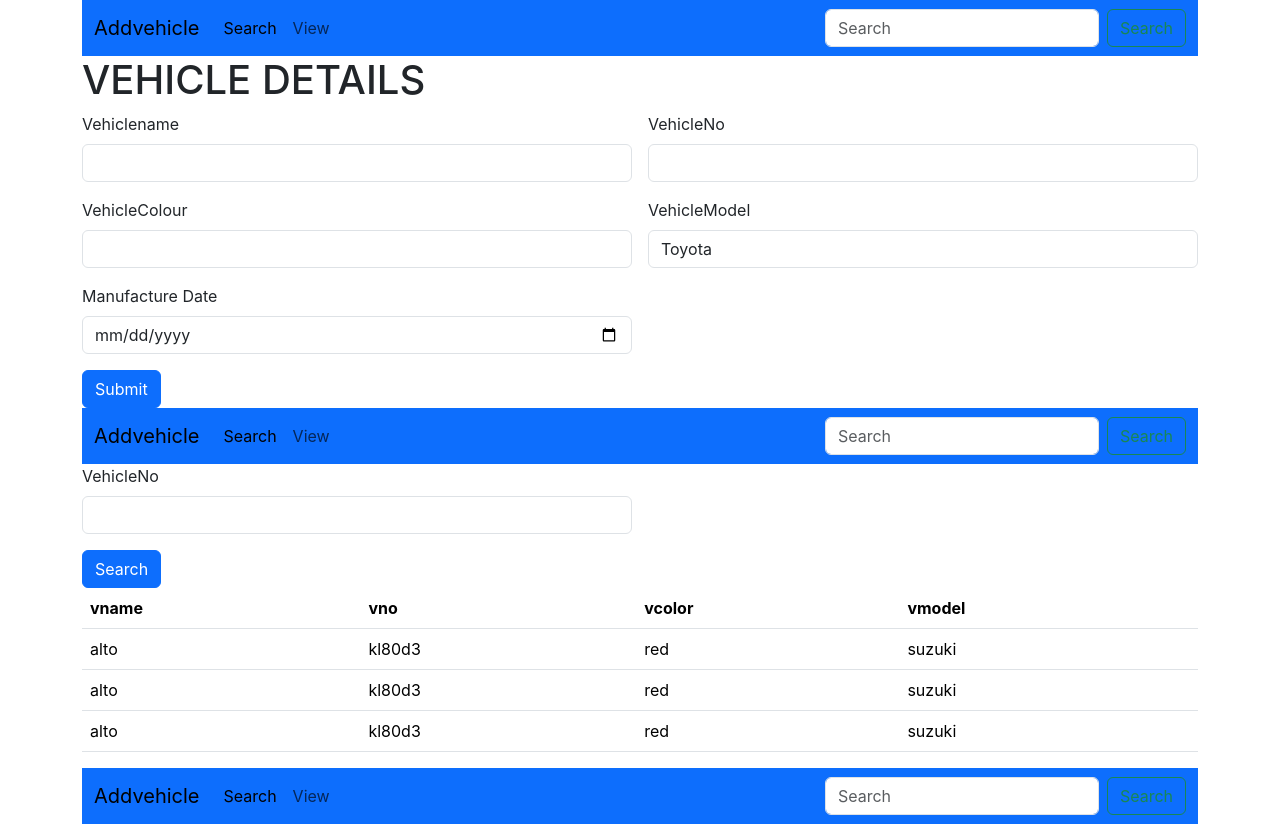
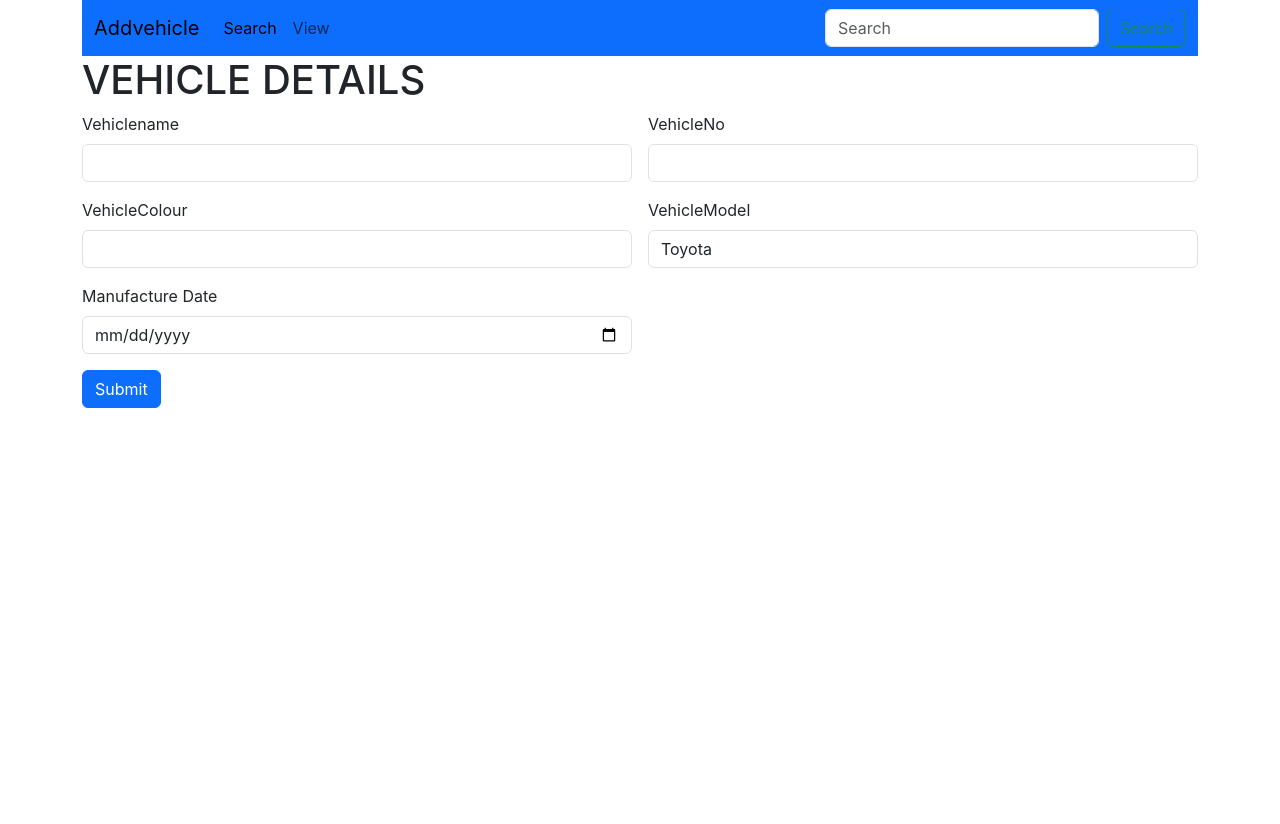
Before and after one commit to AnnaNThomas/vehiclerepo, a React (Create React App) app: page / in a window 1280 px wide. After the commit the page ends 800 px from the top, so only its background shows below. Built offline with nearby package versions, Linux system fonts and the light colour scheme.

Commit message:
vehicle before axios semidynamic

```diff
--- a/package.json
+++ b/package.json
@@ -6,8 +6,10 @@
     "@testing-library/jest-dom": "^5.17.0",
     "@testing-library/react": "^13.4.0",
     "@testing-library/user-event": "^13.5.0",
+    "axios": "^1.7.2",
     "react": "^18.3.1",
     "react-dom": "^18.3.1",
+    "react-router-dom": "^6.23.1",
     "react-scripts": "5.0.1",
     "web-vitals": "^2.1.4"
   },
--- a/src/App.js
+++ b/src/App.js
@@ -4,15 +4,19 @@ import Addvehicle from './components/Addvehicle';
 import Searchvehicle from './components/Searchvehicle';
 import Viewvehicle from './components/Viewvehicle';
 import Nav from './components/Nav';
+import { BrowserRouter, Route, Routes } from 'react-router-dom';
 
 function App() {
   return (
-    <div>
-      <Addvehicle/>
-      <Searchvehicle/>
-      <Viewvehicle/>
-      <Nav/>
-    </div>
+    <BrowserRouter>
+    <Routes>
+      <Route path='/' element={<Addvehicle/>}/>
+      <Route path='/Searchvehicle' element={<Searchvehicle/>}/>
+      <Route path='/Viewvehicle' element={<Viewvehicle/>}/>
+      <Route path='/Nav' element={<Nav/>}/>
+
+      </Routes>
+      </BrowserRouter>
   );
 }
 
--- a/src/components/Nav.jsx
+++ b/src/components/Nav.jsx
@@ -1,4 +1,5 @@
 import React from 'react'
+import { Link } from 'react-router-dom'
 
 const Nav = () => {
   return (
@@ -8,17 +9,17 @@ const Nav = () => {
                 <div className="col col-12 col-sm-12 col-md-12 col-lg-12 col-xl-12 col-xxl-12">
                 <nav class="navbar navbar-expand-lg bg-primary">
   <div class="container-fluid">
-    <a class="navbar-brand" href="Addvehicle.jsx">Addvehicle</a>
+    <Link class="navbar-brand" to="/">Addvehicle</Link>
     <button class="navbar-toggler" type="button" data-bs-toggle="collapse" data-bs-target="#navbarSupportedContent" aria-controls="navbarSupportedContent" aria-expanded="false" aria-label="Toggle navigation">
       <span class="navbar-toggler-icon"></span>
     </button>
     <div class="collapse navbar-collapse" id="navbarSupportedContent">
       <ul class="navbar-nav me-auto mb-2 mb-lg-0">
         <li class="nav-item">
-          <a class="nav-link active" aria-current="page" href="Searchvehicle.jsx">Search</a>
+          <Link class="nav-link active" aria-current="page" to="/Searchvehicle">Search</Link>
         </li>
         <li class="nav-item">
-          <a class="nav-link" href="Viewvehicle.jsx">View</a>
+          <Link class="nav-link" to="/Viewvehicle">View</Link>
         </li>
       </ul>
       <form class="d-flex" role="search">
--- a/src/components/Viewvehicle.jsx
+++ b/src/components/Viewvehicle.jsx
@@ -1,8 +1,11 @@
-import React from 'react'
+import React, { useState } from 'react'
+import Nav from './Nav'
 
 const Viewvehicle = () => {
+    const [data, changedata] = useState([])
     return (
         <div>
+            <Nav />
             <div className="container">
                 <div className="row">
                     <div className="col col-12 col-sm-12 col-md-12 col-lg-12 col-xl-12 col-xxl-12">
@@ -16,24 +19,16 @@ const Viewvehicle = () => {
                                 </tr>
                             </thead>
                             <tbody>
-    <tr>
-    <td scope="col">alto</td>
-      <td scope="col">kl80d3</td>
-      <td scope="col">red</td>
-      <td scope="col">suzuki</td>
+                                {data.map(
+                                    (value, index) => {
+                                        return <tr>
+                                            <td>{value.vname}</td>
+                                            <td>{value.vno}</td>
+                                            <td>{value.vcolor}</td>
+                                            <td>{value.vmodel}</td>
                                         </tr>
-    <tr>
-    <td scope="col">alto</td>
-      <td scope="col">kl80d3</td>
-      <td scope="col">red</td>
-      <td scope="col">suzuki</td>
-    </tr>
-    <tr>
-    <td scope="col">alto</td>
-      <td scope="col">kl80d3</td>
-      <td scope="col">red</td>
-      <td scope="col">suzuki</td>
-    </tr>
+                                    }
+                                )}
                             </tbody>
                         </table>
                     </div>
```
Also changed, not shown: 1 other file (tests, documents, lock files or other folders). Lines whose indentation alone changed are shown as unchanged.
